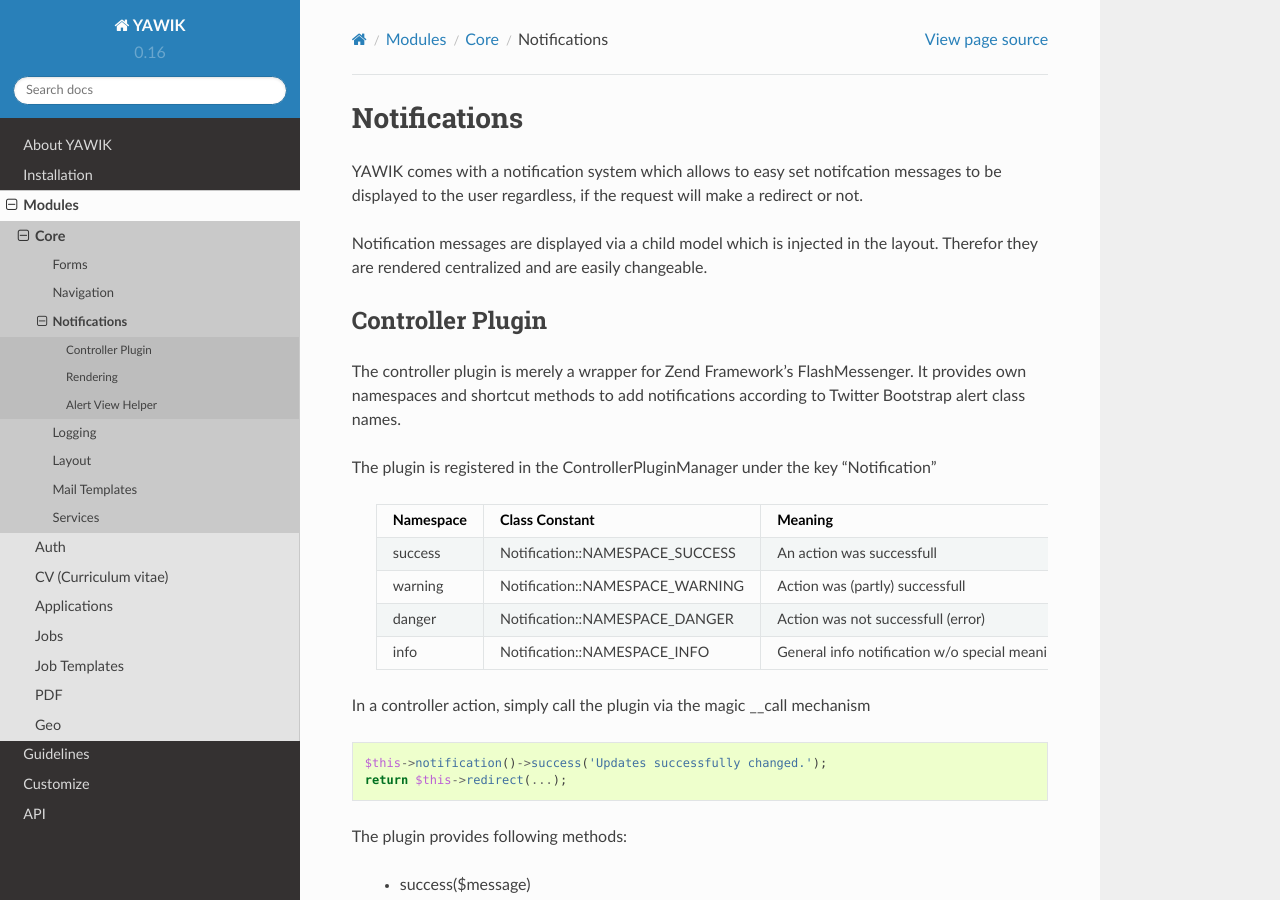
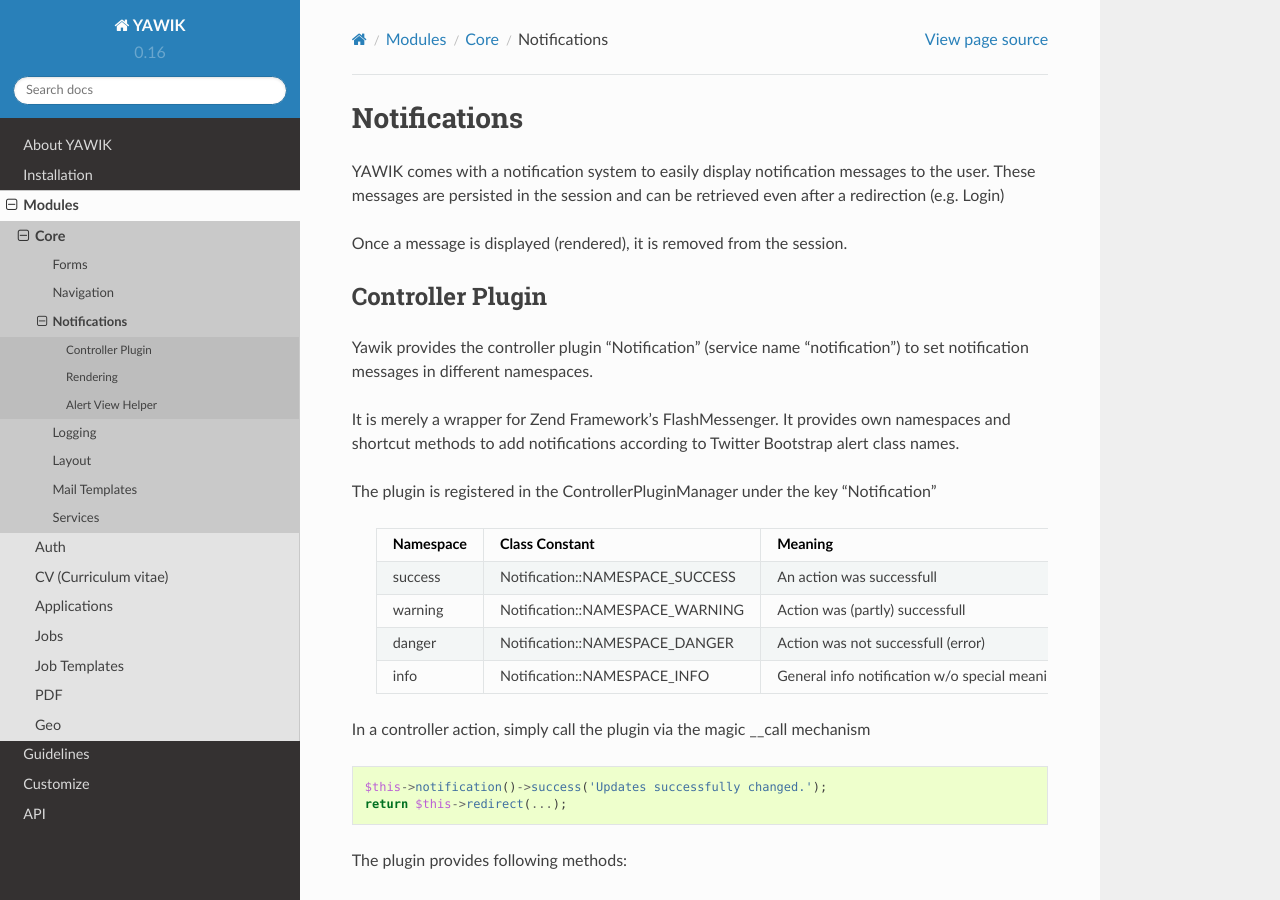
Before and after one commit to cross-solution/YawikDocs, a Sphinx documentation site: the page built from source/modules/core/notifications.rst, in a window 1280 px wide and 900 px high. Built offline with Sphinx 7.4.7 and the Read the Docs theme 2.0.0, drawn with Linux system fonts in a browser that asks for light colours; comment, search, counter and statistics services are not loaded; some of the changed text lies outside the part shown.

Commit message:
Updates notifications doc: Alternate rendering.

```diff
--- a/source/modules/core/notifications.rst
+++ b/source/modules/core/notifications.rst
@@ -3,17 +3,19 @@
 Notifications
 -------------
 
-YAWIK comes with a notification system which allows to easy set notifcation messages
-to be displayed to the user regardless, if the request will make a redirect or not.
+YAWIK comes with a notification system to easily display notification messages
+to the user. These messages are persisted in the session and can be retrieved even after a redirection (e.g. Login)
 
-Notification messages are displayed via a child model which is injected in the
-layout. Therefor they are rendered centralized and are easily changeable.
+Once a message is displayed (rendered), it is removed from the session.
 
 
 Controller Plugin
 ^^^^^^^^^^^^^^^^^
 
-The controller plugin is merely a wrapper for Zend Framework's FlashMessenger.
+Yawik provides the controller plugin "Notification" (service name "notification") to
+set notification messages in different namespaces.
+
+It is merely a wrapper for Zend Framework's FlashMessenger.
 It provides own namespaces and shortcut methods to add notifications according to
 Twitter Bootstrap alert class names.
 
@@ -85,27 +87,15 @@ You can place notifications into your general layout by following these steps:
 
     <?php echo $notifications; ?>
 
-
-.. note::   In earlier versions there was a child model injected to the layout view.
-            This leads to problems, where no notifications are needed in a layout.
-            Due to internal Zend Framework procedures, child models will be rendered
-            BEFORE the containing model.
-
-            So, injecting a child model in the layout view model always renders the notifications
-            even if not needed, resulting in unneeded javascript beeing loaded as well as the general
-            rendering overhead.
-
 .. _core/notifications: https://github.com/cross-solution/YAWIK/blob/master/module/Core/view/partial/notifications.phtml
 .. _layout.phtml: https://github.com/cbleek/YawikDemoSkin/blob/master/view/layout.phtml#L98
 
 Alert View Helper
 ^^^^^^^^^^^^^^^^^
 
-The alert view helper is registered in the view helper manager under the key
-"Alert". It takes a message and renders it in the bootstrap markup for an
-dismissable alert box.
-
-It is also possible to capture content or using shortcut methods.
+The alert view helper takes a message and renders it in the bootstrap markup for an
+dismissable alert box. It is registered in the view helper manager under the key
+"Alert".
 
 .. code-block:: php
 
@@ -138,3 +128,13 @@ with the according type.
     <?php $this->alert()->info() ?>
     <p> This is an info message </p>
     <?php echo $this->alert()->end() ?>
+
+
+The resulting html will look something like this:
+
+.. code-block:: html
+
+    <div class="alert alert-info alert-dismissable">
+        <button type="button" class="close" data-dismiss="alert">&times;</button>
+        <p>This is an info message</p>
+    </div>
```
